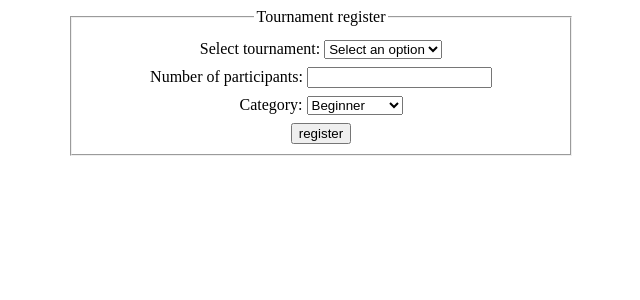
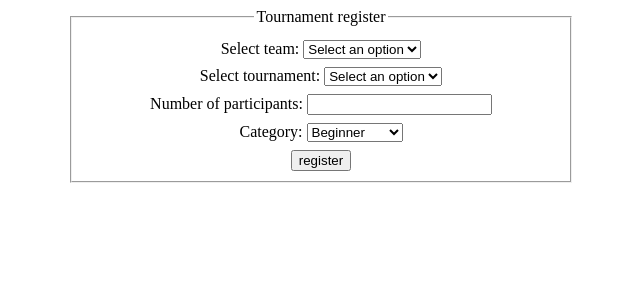
Before and after one commit to MariandreaMV/proyecto-2-droma, a PHP site: page /php/tournament_register.php in a window 1280 px wide. Shown: the top 300 px of the page, without its empty margins (319-959 px from the left). Run offline with PHP 8.4, Linux system fonts and the light colour scheme; the visitor is signed in with stand-in values (Sample User, id 1); tables that the repository leaves empty or names only in its code hold one stand-in row (values such as "Sample post").

Commit message:
validation tournament

```diff
--- a/php/tournament_register.php
+++ b/php/tournament_register.php
@@ -7,13 +7,52 @@
 
     }
 
+    function teamExist($team_id,$category) {
+        $pdo = Database::getConnection();
+
+        $query = $pdo->prepare("SELECT COUNT(id) FROM registers WHERE team_id = '$team_id' AND category='$category'");
+        $query->bindValue(1, $team_id);
+        try{
+            $query->execute();
+            $rows = $query->fetchColumn();
+            if($rows >= 1){
+                return true;
+            } else {
+                return false;
+            }
+        }catch (PDOException $e){
+            die($e->getMessage());
+        }
+    }
+
     if (isset($_POST["register"])) {
+
+        if (isset($_POST["tournament"]) && strlen($_POST["number"])>=1 && isset($_POST["team"]) > 0) {
+
+            if (!teamExist($_POST['team'],$_POST['category'])) {
+
+                $pdo = Database::getConnection();
+                $sql = "INSERT INTO registers(tournament_id,team_id,n_participants,category) VALUES (:tournament,:team_id,:n_participants,:category)";
+                $query = $pdo->prepare($sql);
+                $result = $query->execute([
+                    'tournament'=> $_POST['tournament'],
+                    'team_id' => $_POST['team'],
+                    'n_participants' => $_POST['number'],
+                    'category' => $_POST['category']
+                ]);
+            }else{
+                echo "<script>alert('team already registered in this tournament')</script>";
+            }
+        }else{
+            echo "incorrect values";
+        }
 
     }
 
 
     function tournament_list(){
-        echo  '<option value="0" disabled selected>Select an option</option>';
+
+        echo  '<option disabled selected>Select an option</option>';
         $pdo = Database::getConnection();
         $sql ="SELECT * FROM tournaments";
         $query = $pdo->prepare($sql);
@@ -21,18 +60,27 @@
 
         while($torneo=$query->fetch(PDO::FETCH_ASSOC))
             if ($torneo['status']== 1)
-                 echo '<option value="'.$torneo['name'].'">'.$torneo['name'].'</option>';
+                 echo '<option value="'.$torneo['id'].'">'.$torneo['name'].'</option>';
 
     }
 
 
+    function team_list(){
 
+        echo  '<option disabled selected>Select an option</option>';
+        $pdo = Database::getConnection();
+        $user_id = $_SESSION["user"]['id'];
+        $sql ="SELECT teamname, id FROM teams WHERE user_id = '$user_id'";
+        $query = $pdo->prepare($sql);
+        $query->execute();
 
+        while($team=$query->fetch(PDO::FETCH_ASSOC))
+            echo '<option value="'.$team['id'].'">'.$team['teamname'].'</option>';
 
+    }
 
 
 ?>
-
 
 
 <!DOCTYPE html>
@@ -44,12 +92,20 @@
     </head>
     <body>
         <div class="container">
-        	<form class=''>
+        	<form class='' method = 'post'>
         		<fieldset class='content'>
         			<legend>Tournament register</legend>
+                    <div class="separator">
+                        <label for='team'>Select team: </label>
+                        <select id='team' name = 'team'>
+                            <?php
+                                team_list();
+                             ?>
+                        </select>
+                    </div>
         			<div class="separator">
         				<label for='tournament'>Select tournament: </label>
-        				<select id='tournament'>
+        				<select id='tournament' name = 'tournament'>
                             <?php
                                 tournament_list();
                              ?>
@@ -57,14 +113,14 @@
         			</div>
         			<div class="separator">
         				<label for=''>Number of participants: </label>
-        				<input type='number' min='1' required>
+        				<input type='number' min='1' name="number" required>
         			</div>
         			<div class="separator">
         				<label for='category'>Category: </label>
-        				<select id='category'>
-        					<option>Beginner</option>
-        					<option>Amateur</option>
-        					<option>Professional</option>
+        				<select id='category' name ='category'>
+        					<option value ="Beginner">Beginner</option>
+        					<option value = "Amateur">Amateur</option>
+        					<option value ="Professional" >Professional</option>
         				</select>
         			</div>
         			<input type="submit" name="register" value="register">
```
